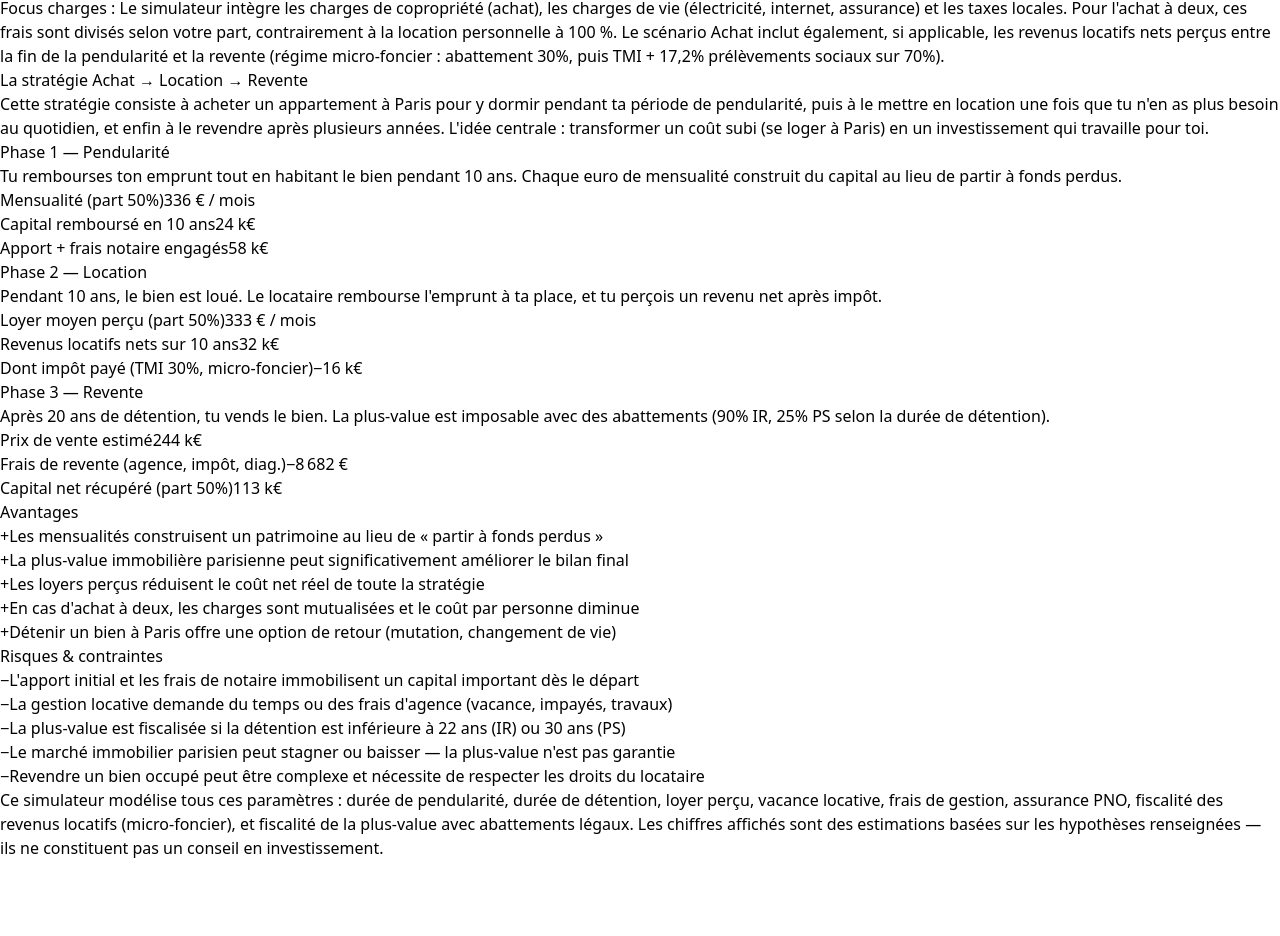
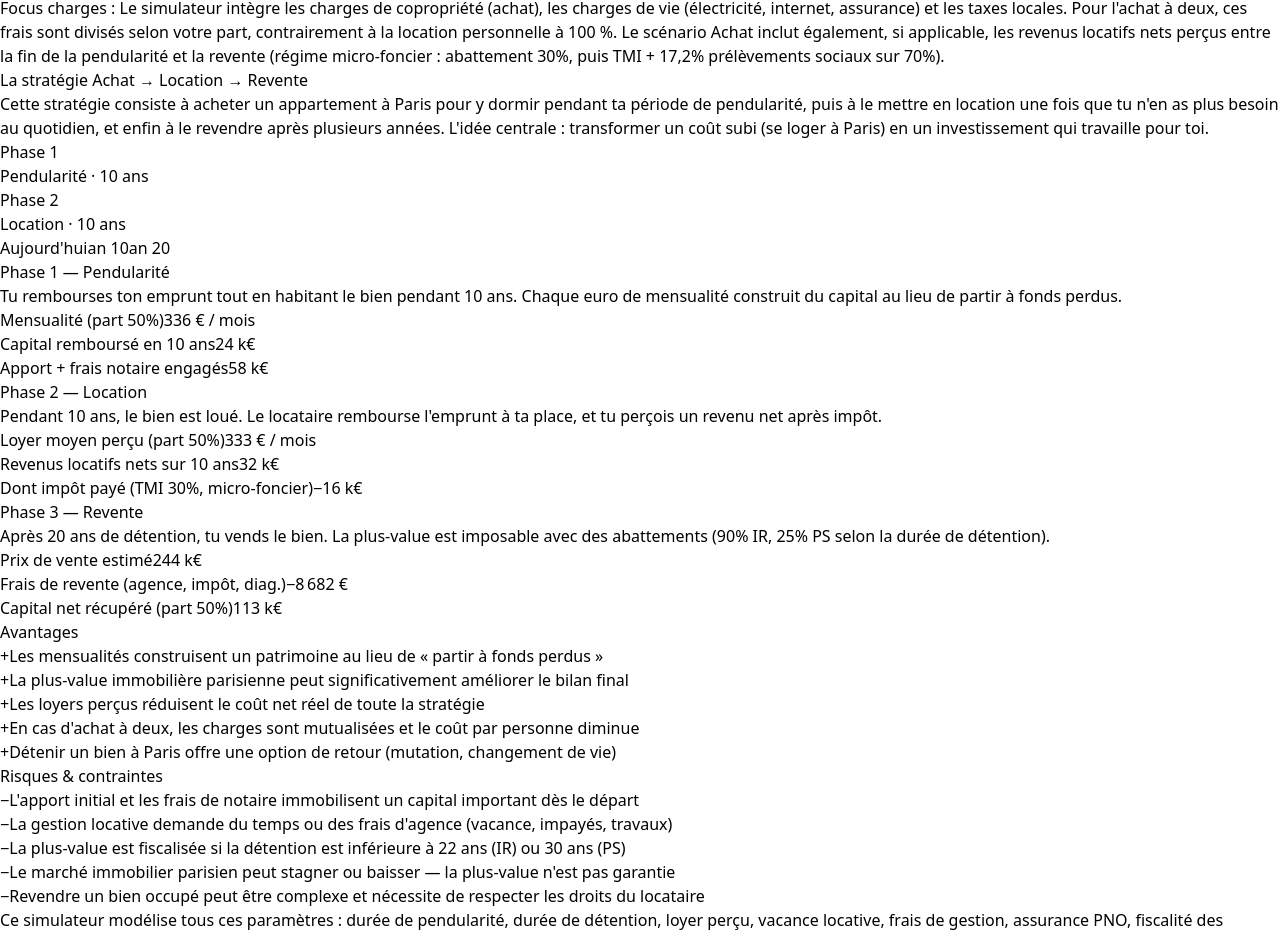
Before and after one commit to jsmadja/kasse, a React (Vite) app: page / in a window 1280 px wide. Shown: the part 6516-7452 px from the top of the page. Before the commit the page ends 7376 px from the top, so only its background shows below. Built offline with nearby package versions, Linux system fonts and the light colour scheme.

Commit message:
Ajoute timeline horizontale Achat → Location → Revente avec jalons dynamiques

```diff
--- a/src/App.jsx
+++ b/src/App.jsx
@@ -1412,6 +1412,78 @@ export default function App() {
                     Cette stratégie consiste à acheter un appartement à Paris pour y dormir pendant ta période de pendularité, puis à le mettre en location une fois que tu n'en as plus besoin au quotidien, et enfin à le revendre après plusieurs années. L'idée centrale : transformer un coût subi (se loger à Paris) en un investissement qui travaille pour toi.
                   </p>
                 </div>
+
+                {/* TIMELINE */}
+                {(() => {
+                  const achat = scenarios.find(s => s.id === 'achat');
+                  if (!achat) return null;
+                  const jamaisRevendre = dureeDetentionAnnees === 0;
+                  const dureeLocation = jamaisRevendre ? Math.max(0, 25 - dureeAnnees) : Math.max(0, dureeDetentionAnnees - dureeAnnees);
+                  const totalAns = jamaisRevendre ? 25 : dureeDetentionAnnees;
+                  const pctPend = totalAns > 0 ? (dureeAnnees / totalAns) * 100 : 100;
+                  const pctLoc  = totalAns > 0 ? (dureeLocation / totalAns) * 100 : 0;
+
+                  // Jalons : fin prêt (si dans la fenêtre), fin pendularité, fin location/revente
+                  const milestones = [];
+                  if (dureeEmpruntAnnees < totalAns && dureeEmpruntAnnees !== dureeAnnees) {
+                    milestones.push({ pct: (dureeEmpruntAnnees / totalAns) * 100, label: `Fin prêt`, sublabel: `an ${dureeEmpruntAnnees}`, color: 'text-sky-400', dot: 'bg-sky-400' });
+                  }
+
+                  const segments = [
+                    { label: 'Phase 1', sublabel: `Pendularité · ${dureeAnnees} an${dureeAnnees > 1 ? 's' : ''}`, pct: pctPend, color: T.isDark ? 'bg-emerald-700' : 'bg-emerald-500', textColor: 'text-white' },
+                    ...(dureeLocation > 0 ? [{ label: 'Phase 2', sublabel: `Location · ${dureeLocation} an${dureeLocation > 1 ? 's' : ''}`, pct: pctLoc, color: T.isDark ? 'bg-emerald-500' : 'bg-emerald-400', textColor: 'text-white' }] : []),
+                    ...(jamaisRevendre ? [] : [{ label: 'Phase 3', sublabel: 'Revente', pct: 0, color: 'bg-emerald-300', textColor: 'text-emerald-900' }]),
+                  ];
+
+                  return (
+                    <div className="space-y-3">
+                      {/* Barre */}
+                      <div className="relative flex rounded-xl overflow-hidden h-12" style={{ gap: '2px' }}>
+                        {segments.filter(s => s.pct > 0 || s.label === 'Phase 3').map((seg, i) => (
+                          <div
+                            key={i}
+                            className={`relative flex items-center justify-center ${seg.color} transition-all duration-300`}
+                            style={{ width: seg.pct > 0 ? `${seg.pct}%` : '8px', minWidth: seg.pct > 0 ? '60px' : '8px', flexShrink: seg.pct > 0 ? 0 : 0 }}
+                          >
+                            {seg.pct > 8 && (
+                              <div className={`text-center px-1 ${seg.textColor}`}>
+                                <p className="text-[10px] font-black uppercase tracking-wider leading-none">{seg.label}</p>
+                                <p className="text-[9px] font-medium mt-0.5 opacity-80 leading-none">{seg.sublabel}</p>
+                              </div>
+                            )}
+                          </div>
+                        ))}
+                        {/* Jalons */}
+                        {milestones.map((m, i) => (
+                          <div key={i} className="absolute top-0 h-full flex flex-col items-center" style={{ left: `${m.pct}%`, transform: 'translateX(-50%)' }}>
+                            <div className={`w-0.5 h-full ${m.dot} opacity-80`} />
+                          </div>
+                        ))}
+                      </div>
+                      {/* Légende axe temps */}
+                      <div className="relative h-5">
+                        <span className={`absolute left-0 text-[10px] ${T.textFaint}`}>Aujourd'hui</span>
+                        {pctPend > 0 && pctPend < 95 && (
+                          <span className={`absolute text-[10px] font-bold text-emerald-400`} style={{ left: `${pctPend}%`, transform: 'translateX(-50%)' }}>
+                            an {dureeAnnees}
+                          </span>
+                        )}
+                        {!jamaisRevendre && (
+                          <span className={`absolute right-0 text-[10px] ${T.textFaint}`}>an {dureeDetentionAnnees}</span>
+                        )}
+                        {jamaisRevendre && (
+                          <span className={`absolute right-0 text-[10px] ${T.textFaint}`}>Retraite (an 25)</span>
+                        )}
+                        {/* Jalon fin prêt */}
+                        {milestones.map((m, i) => (
+                          <span key={i} className={`absolute text-[10px] font-bold ${m.color}`} style={{ left: `${m.pct}%`, transform: 'translateX(-50%)' }}>
+                            {m.label} (an {dureeEmpruntAnnees})
+                          </span>
+                        ))}
+                      </div>
+                    </div>
+                  );
+                })()}
 
                 <div className="grid grid-cols-1 md:grid-cols-3 gap-4">
                   {(() => {
```
